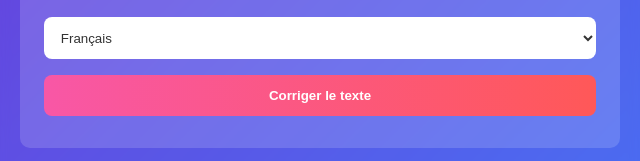
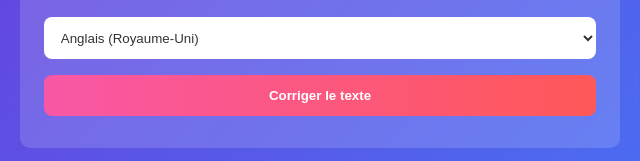
Before and after one commit to BrunoRakotomalala62/St, a website: page public/selectionner/francais.html in a window 1280 px wide. Shown: the part 410-571 px from the top of the page, 320-960 px from the left. Drawn offline with Linux system fonts and the light colour scheme.

Commit message:
Update francais.html

```diff
--- a/public/selectionner/francais.html
+++ b/public/selectionner/francais.html
@@ -231,11 +231,36 @@
             <form id="correction-form">
                 <textarea id="texte-input" placeholder="Entrez votre texte à corriger" required></textarea>
                 <select id="langue-select">
-                    <option value="fr" selected>Français</option>
-                    <option value="en">Anglais</option>
-                    <option value="es">Espagnol</option>
-                    <option value="de">Allemand</option>
-                    <option value="it">Italien</option>
+                    <optgroup label="Français">
+                        <option value="fr-FR">Français (France)</option>
+                    </optgroup>
+                    <optgroup label="Anglais">
+                        <option value="en-GB" selected>Anglais (Royaume-Uni)</option>
+                        <option value="en-US">Anglais (États-Unis)</option>
+                        <option value="en-ZA">Anglais (Afrique du Sud)</option>
+                        <option value="en-AU">Anglais (Australie)</option>
+                        <option value="en-NZ">Anglais (Nouvelle-Zélande)</option>
+                    </optgroup>
+                    <optgroup label="Allemand">
+                        <option value="de-DE">Allemand (Allemagne)</option>
+                        <option value="de-AT">Allemand (Autriche)</option>
+                        <option value="de-CH">Allemand (Suisse)</option>
+                    </optgroup>
+                    <optgroup label="Portugais">
+                        <option value="pt-PT">Portugais (Portugal)</option>
+                        <option value="pt-BR">Portugais (Brésil)</option>
+                    </optgroup>
+                    <optgroup label="Autres langues européennes">
+                        <option value="es-ES">Espagnol</option>
+                        <option value="it-IT">Italien</option>
+                        <option value="ru-RU">Russe</option>
+                        <option value="el-GR">Grec</option>
+                    </optgroup>
+                    <optgroup label="Langues asiatiques">
+                        <option value="ja-JP">Japonais</option>
+                        <option value="zh-CN">Chinois (Simplifié)</option>
+                        <option value="ar-AR">Arabe</option>
+                    </optgroup>
                 </select>
                 <button type="submit">Corriger le texte</button>
             </form>
```
